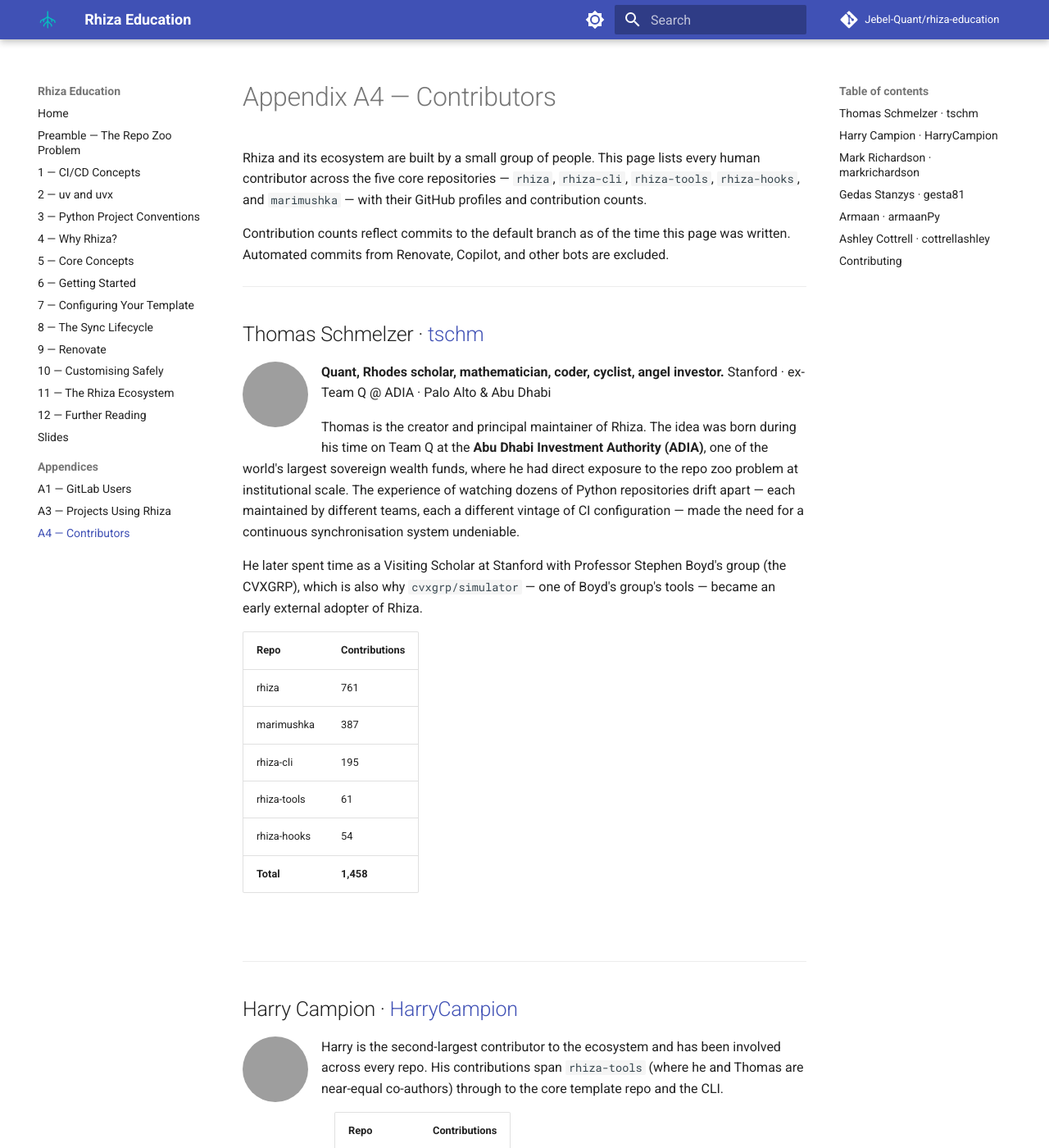
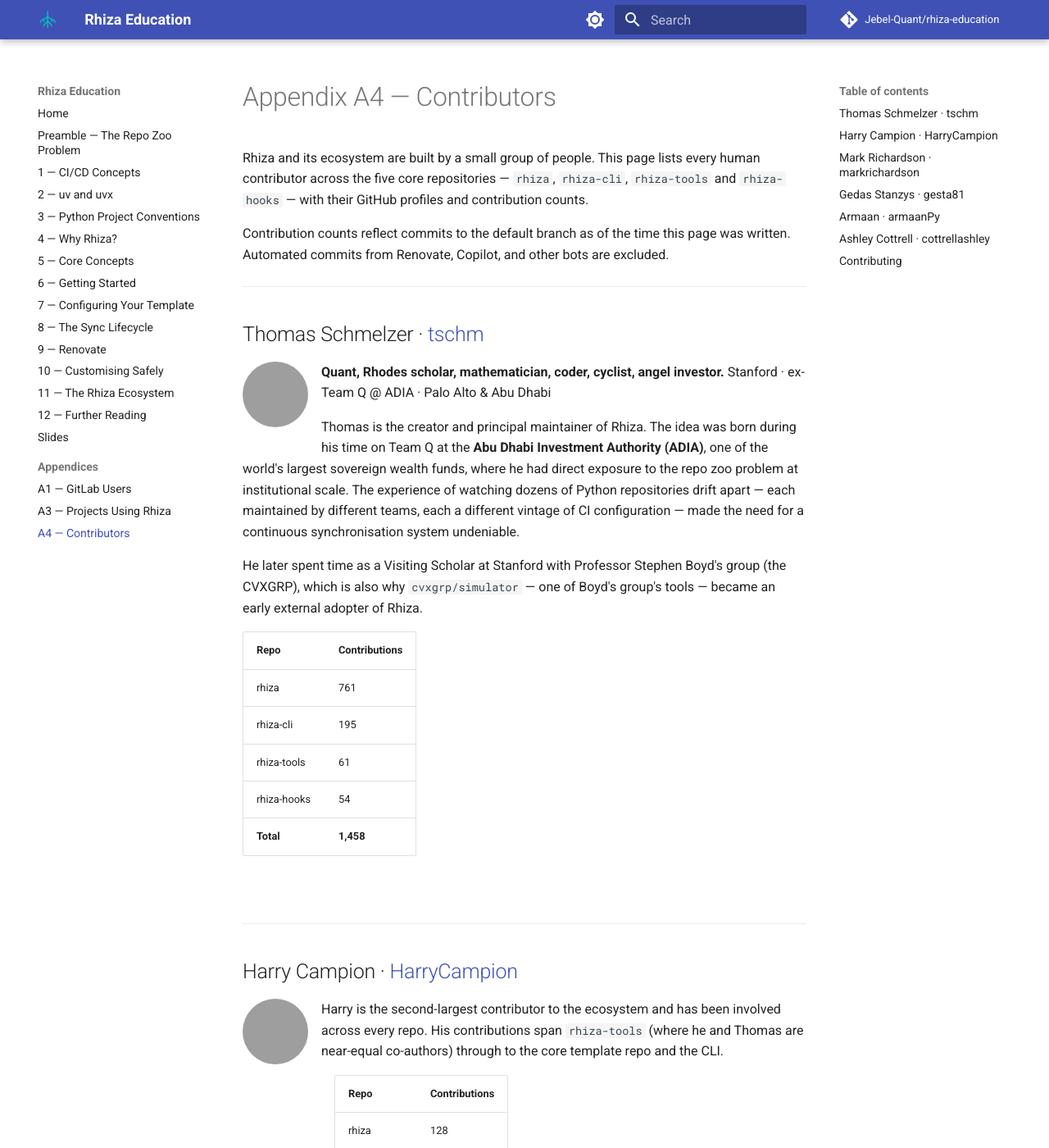
Before and after one commit to Jebel-Quant/rhiza-education, an MkDocs documentation site: the page built from lessons/A4-contributors.md, in a window 1280 px wide and 1400 px high. Shown: the whole window at 82% size. Built offline with MkDocs 1.6.1 and Material for MkDocs 9.7.7, drawn with Linux system fonts in a browser that asks for light colours; comment, search, counter and statistics services are not loaded; grey boxes are pictures that could not be loaded.

Commit message:
Update contributors list by removing 'marimushka'
Removed 'marimushka' from the contributors list and updated the total contributions.

```diff
--- a/lessons/A4-contributors.md
+++ b/lessons/A4-contributors.md
@@ -1,6 +1,6 @@
 # Appendix A4 — Contributors
 
-Rhiza and its ecosystem are built by a small group of people. This page lists every human contributor across the five core repositories — `rhiza`, `rhiza-cli`, `rhiza-tools`, `rhiza-hooks`, and `marimushka` — with their GitHub profiles and contribution counts.
+Rhiza and its ecosystem are built by a small group of people. This page lists every human contributor across the five core repositories — `rhiza`, `rhiza-cli`, `rhiza-tools` and `rhiza-hooks` — with their GitHub profiles and contribution counts.
 
 Contribution counts reflect commits to the default branch as of the time this page was written. Automated commits from Renovate, Copilot, and other bots are excluded.
 
@@ -20,7 +20,6 @@ He later spent time as a Visiting Scholar at Stanford with Professor Stephen Boy
 | Repo | Contributions |
 |------|--------------|
 | rhiza | 761 |
-| marimushka | 387 |
 | rhiza-cli | 195 |
 | rhiza-tools | 61 |
 | rhiza-hooks | 54 |
@@ -42,7 +41,6 @@ Harry is the second-largest contributor to the ecosystem and has been involved a
 | rhiza-tools | 47 |
 | rhiza-cli | 29 |
 | rhiza-hooks | 14 |
-| marimushka | 3 |
 | **Total** | **221** |
 
 <br style="clear: both;">
```
